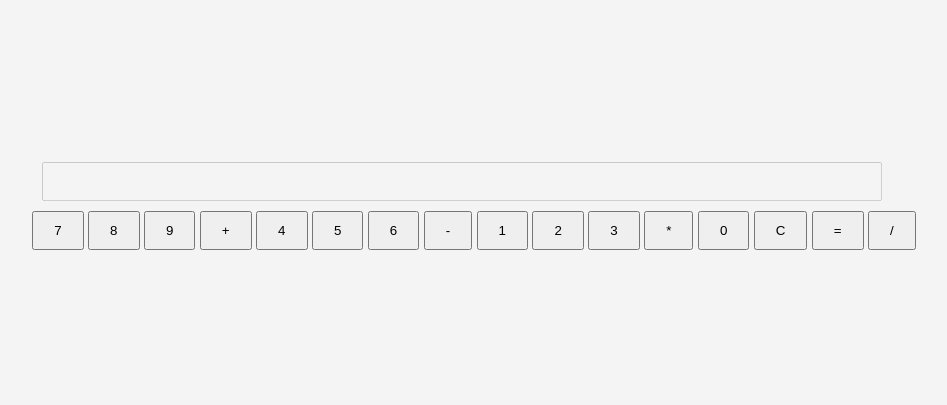
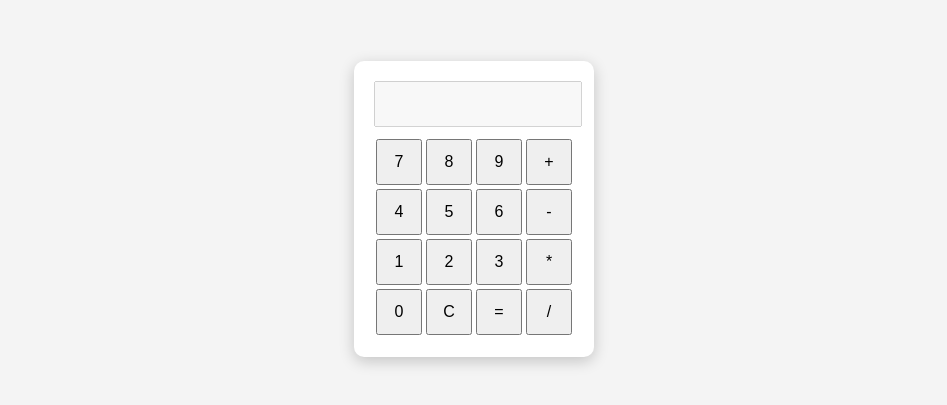
Before and after one commit to 3yed-61/simple-calculator, a plain HTML site: page index.html in a window 1280 px wide. Shown: the part 199-604 px from the top of the page, without its empty margins (166-1113 px from the left). Drawn offline with Linux system fonts and the light colour scheme.

Commit message:
Update styles.css

```diff
--- a/styles.css
+++ b/styles.css
@@ -1,8 +1,5 @@
 /* styles.css */
-body, html {
-    font-family: Arial, sans-serif;
-    padding: 0;
-    margin: 0;
+body {
     display: flex;
     justify-content: center;
     align-items: center;
@@ -10,36 +7,29 @@ body, html {
     background-color: #f4f4f4;
 }
 
-.container {
-    text-align: center;
-    background: white;
+.calculator {
+    width: 200px;
+    background-color: #fff;
     padding: 20px;
-    border-radius: 8px;
-    box-shadow: 0 4px 8px rgba(0,0,0,0.1);
+    border-radius: 10px;
+    box-shadow: 0 4px 15px rgba(0,0,0,0.2);
 }
 
-input {
-    margin: 10px;
-    padding: 10px;
-    width: calc(100% - 44px);
-    box-sizing: border-box;
+.calculator input {
+    width: 100%;
+    height: 40px;
+    text-align: right;
+    margin-bottom: 10px;
 }
 
-button {
-    padding: 10px 20px;
-    cursor: pointer;
+.keys button {
+    width: 46px;
+    height: 46px;
+    margin: 2px;
+    font-size: 16px;
 }
 
-.progress-bar {
-    width: 100%;
-    background-color: #ddd;
-    border-radius: 5px;
-    overflow: hidden;
+.keys {
+    display: grid;
+    grid-template-columns: repeat(4, 1fr);
 }
-
-.progress-fill {
-    height: 20px;
-    background-color: #76b852;
-    width: 0%;
-    transition: width 0.5s ease-in-out;
-}
```
